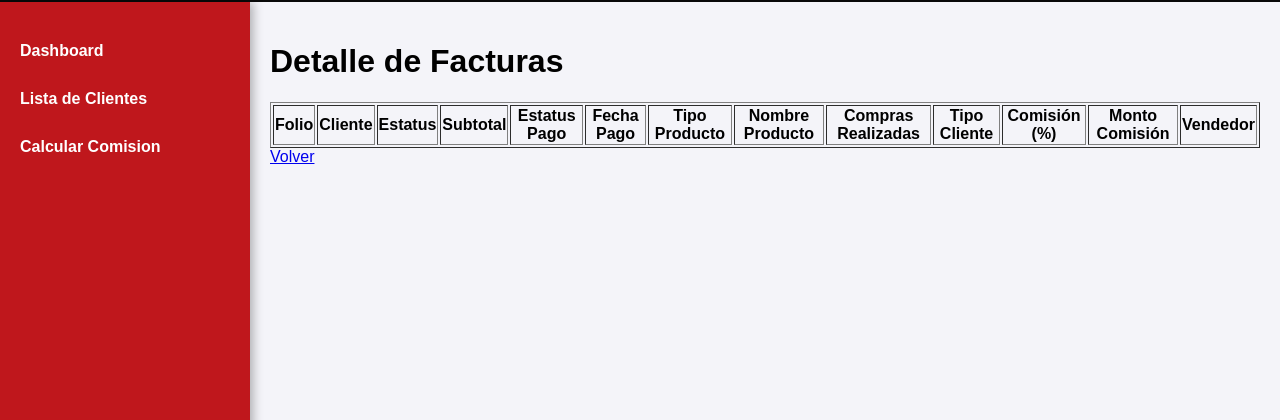
After one commit to JosueRecoba/Comisiones-Innovet, a Django app: page /comisiones/factura/1/ in a window 1280 px wide. The commit adds this page. Shown: the top 420 px of the page. Run offline with Django 5.2, Linux system fonts and the light colour scheme; data that the repository does not hold is empty.

Commit message:
Creacion de vista detalle_factura

```diff
--- a/comisionesInnovet/comisiones/templates/comisiones/calcular_comisiones.html
+++ b/comisionesInnovet/comisiones/templates/comisiones/calcular_comisiones.html
@@ -35,11 +35,13 @@
         {% if facturas.exists %}
             {% for factura in facturas %}
             <tr>
-                <td>{{ factura.id }}</td>
+                <td>{{ factura.folio }}</td>
                 <td>{{ factura.cliente.vendedor.nombre }}</td>
                 <td>${{ factura.subtotal }}</td>
                 <td>
-
+                    <a href="{% url 'detalle_factura' factura.folio %}" class="btn btn-success" style="text-decoration: none;">
+                        Calcular Comision
+                    </a>
                 </td>
             </tr>
             {% endfor %}
--- /dev/null
+++ b/comisionesInnovet/comisiones/templates/comisiones/detalle_factura.html
@@ -0,0 +1,48 @@
+{% extends "comisiones/base.html" %}
+
+{% block title %}Detalle de Facturas{% endblock %}
+
+{% block content %}
+<h1>Detalle de Facturas</h1>
+
+<table border="1" class="table">
+    <thead>
+        <tr>
+            <th>Folio</th>
+            <th>Cliente</th>
+            <th>Estatus</th>
+            <th>Subtotal</th>
+            <th>Estatus Pago</th>
+            <th>Fecha Pago</th>
+            <th>Tipo Producto</th>
+            <th>Nombre Producto</th>
+            <th>Compras Realizadas</th>
+            <th>Tipo Cliente</th>
+            <th>Comisión (%)</th>
+            <th>Monto Comisión</th>
+            <th>Vendedor</th>
+        </tr>
+    </thead>
+    <tbody>
+        {% for dato in datos_facturas %}
+        <tr>
+            <td>{{ dato.folio }}</td>
+            <td>{{ dato.cliente }}</td>
+            <td>{{ dato.estatus }}</td>
+            <td>${{ dato.subtotal|floatformat:2 }}</td>
+            <td>{{ dato.estatus_pago }}</td>
+            <td>{{ dato.fecha_pago|date:"d/m/Y" }}</td>
+            <td>{{ dato.tipo_producto }}</td>
+            <td>{{ dato.nombre_producto }}</td>
+            <td>{{ dato.compras_realizadas }}</td>
+            <td>{{ dato.tipo_cliente }}</td>
+            <td>{{ dato.comision }}</td>
+            <td>${{ dato.monto_comision }}</td>
+            <td>{{ dato.vendedor }}</td>
+        </tr>
+        {% endfor %}
+    </tbody>
+</table>
+
+<a href="{% url 'calcular-comisiones' %}" class="btn btn-secondary">Volver</a>
+{% endblock %}
--- a/comisionesInnovet/comisiones/urls.py
+++ b/comisionesInnovet/comisiones/urls.py
@@ -28,4 +28,5 @@ urlpatterns = [
     path('compras/<int:pk>/eliminar/', CompraDeleteView.as_view(), name='compra-delete'),
     path('calcular-comisiones/', views.calcular_comisiones, name='calcular-comisiones'),
     path('dashboard/', DashboardView.as_view(), name='dashboard'),
+    path('factura/<str:folio>/', views.detalle_factura, name='detalle_factura'),
 ]
--- a/comisionesInnovet/comisiones/views.py
+++ b/comisionesInnovet/comisiones/views.py
@@ -172,6 +172,35 @@ def calcular_comisiones(request):
     }
     return render(request, 'comisiones/calcular_comisiones.html', context)
 
+
+def detalle_factura(request, folio):
+    # Consulta las facturas y sus relaciones
+    facturas = Factura.objects.select_related('cliente', 'cliente__vendedor').prefetch_related('compras__producto').filter(folio=folio)
+    datos_facturas = []
+
+    for factura in facturas:
+        for compra in factura.compras.all():
+            # Cálculo de la comisión
+            comision_monto = compra.calcular_comision()
+
+            datos_facturas.append({
+                'folio': factura.folio,
+                'cliente': factura.cliente.nombre,
+                'estatus': factura.estatus,
+                'subtotal': factura.subtotal,
+                'estatus_pago': factura.estatus_pago,
+                'fecha_pago': factura.fecha_pago,
+                'tipo_producto': compra.producto.tipo_producto,
+                'nombre_producto': compra.producto.nombre,
+                'compras_realizadas': factura.cliente.compras_realizadas,
+                'tipo_cliente': ClienteProducto.objects.filter(cliente=factura.cliente).first().tipo_cliente,
+                'comision': f'{comision_monto:.2f}',
+                'monto_comision': f'{comision_monto:.2f}',
+                'vendedor': factura.cliente.vendedor.nombre,
+            })
+
+    return render(request, 'comisiones/detalle_factura.html', {'datos_facturas': datos_facturas})
+
 # Vista para el dashboard
 class DashboardView(TemplateView):
     template_name = 'comisiones/dashboard.html'
```
Also changed, not shown: comisionesInnovet/comisiones/img/logo-Inn-Blanco.png (added).
